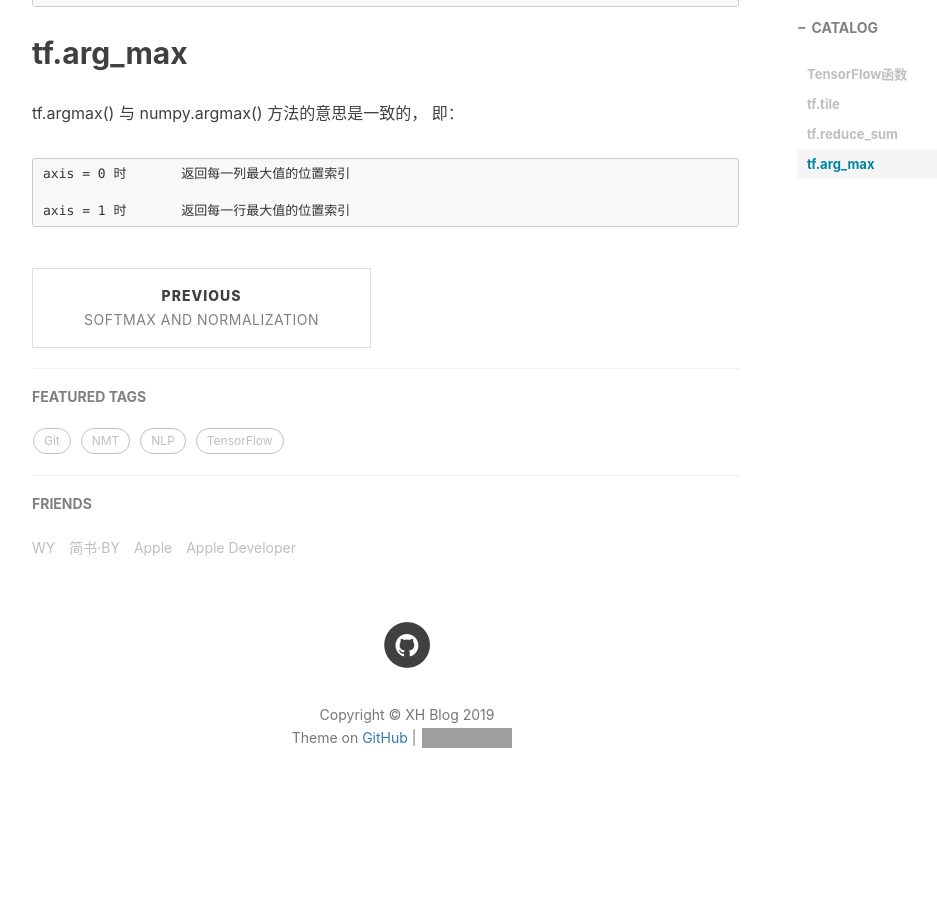
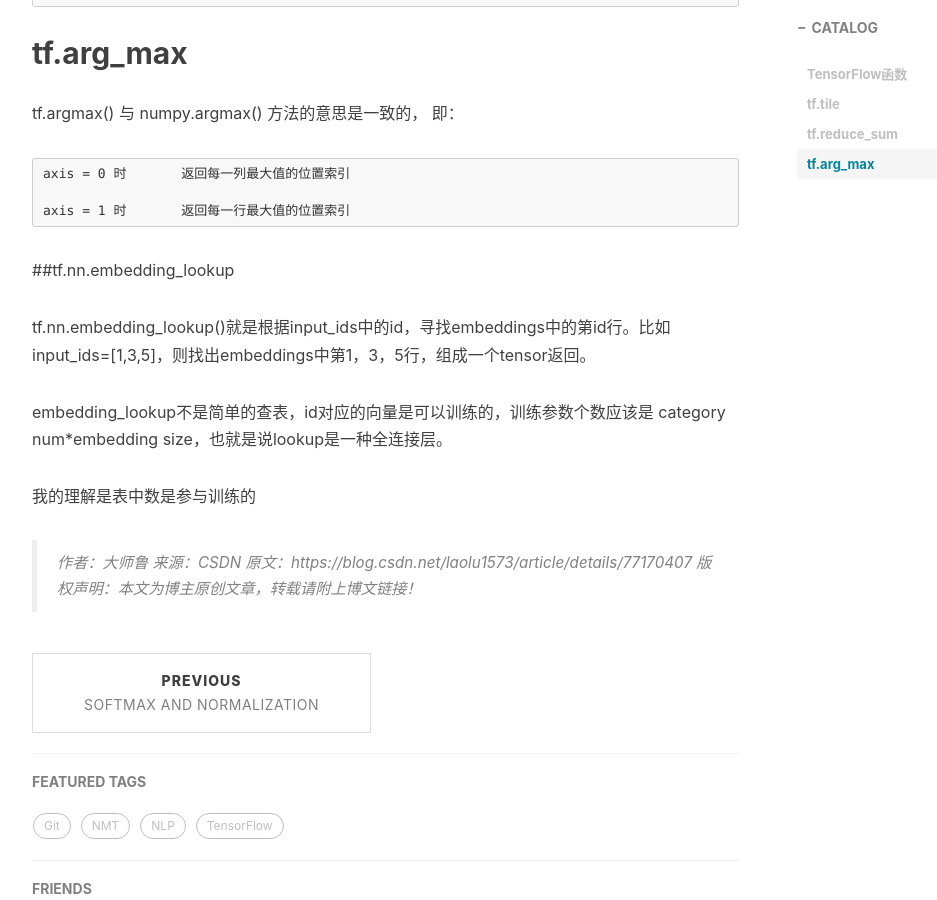
Before and after one commit to Xinghanzzy/mysite_jekyll, a Jekyll site: the page built from _posts/2019-03-11-TensorFlow函数.md, in a window 1280 px wide and 900 px high, scrolled down 1150 px. Shown: the whole window, without its empty margins (233-1170 px from the left). Built offline with Jekyll 4.4.1, drawn with Linux system fonts in a browser that asks for light colours; nearby versions of some CDN libraries; comment, search, counter and statistics services are not loaded; before the commit the page ends 1992 px from its top, so only the background shows below that; grey boxes are pictures that could not be loaded.

Commit message:
update embedding

```diff
--- a/_posts/2019-03-11-TensorFlow函数.md
+++ b/_posts/2019-03-11-TensorFlow函数.md
@@ -69,3 +69,16 @@ tf.argmax() 与 numpy.argmax() 方法的意思是一致的， 即：
     axis = 0 时       返回每一列最大值的位置索引
 
     axis = 1 时       返回每一行最大值的位置索引
+
+##tf.nn.embedding_lookup
+
+tf.nn.embedding_lookup()就是根据input_ids中的id，寻找embeddings中的第id行。比如input_ids=[1,3,5]，则找出embeddings中第1，3，5行，组成一个tensor返回。
+
+embedding_lookup不是简单的查表，id对应的向量是可以训练的，训练参数个数应该是 category num*embedding size，也就是说lookup是一种全连接层。
+
+我的理解是表中数是参与训练的
+
+> 作者：大师鲁
+> 来源：CSDN
+> 原文：https://blog.csdn.net/laolu1573/article/details/77170407
+> 版权声明：本文为博主原创文章，转载请附上博文链接！
```
